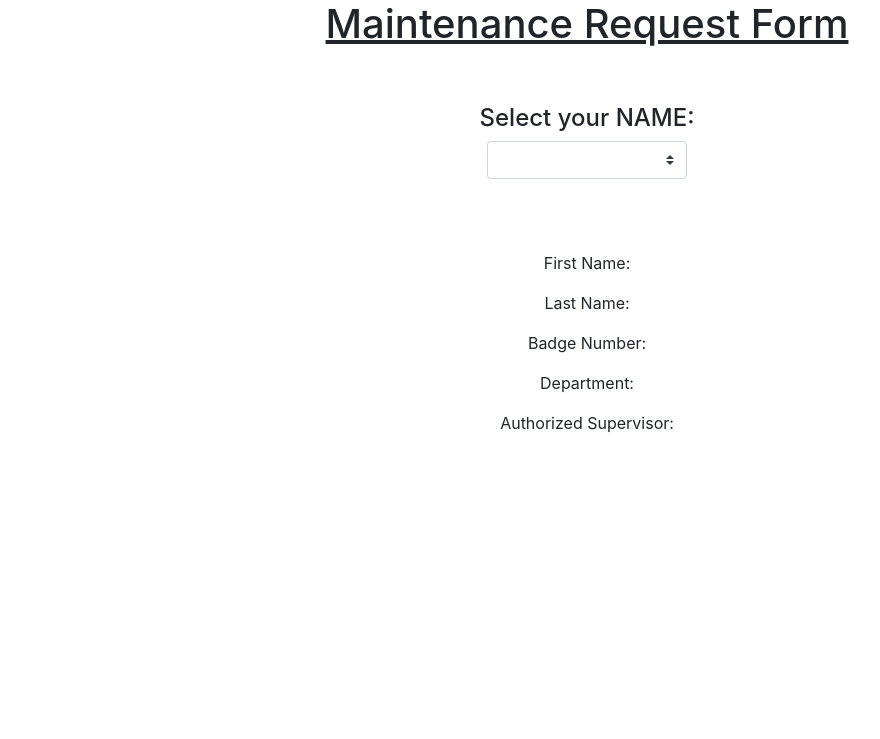
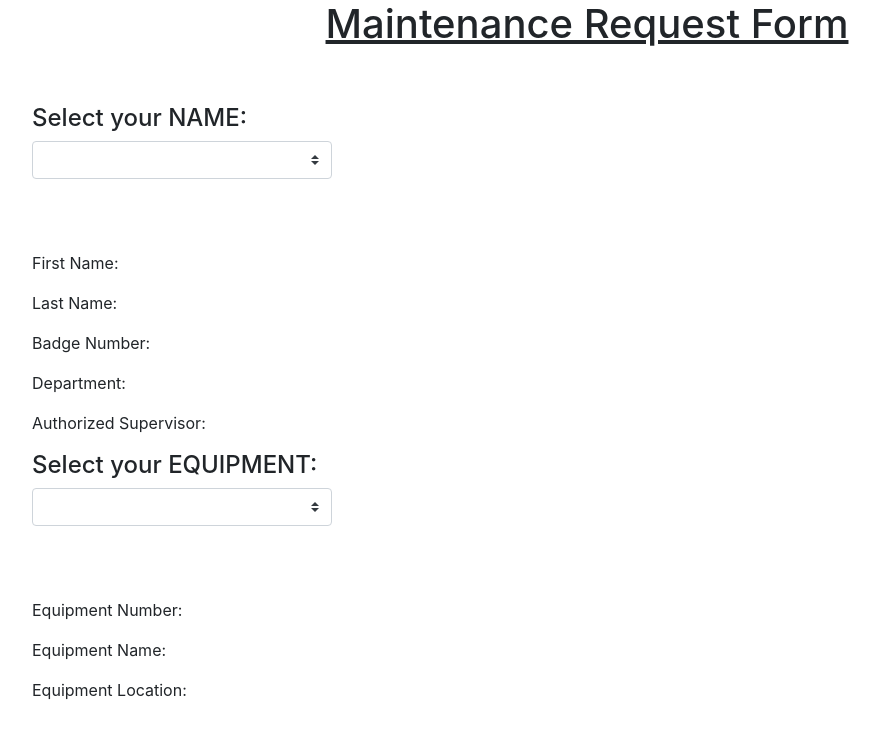
Before and after one commit to doshig/Maintenance-Request-App, a Django app: a page that uses MTRApp/MaintenanceRequestApp/templates/home.html in a window 1280 px wide. Shown: the top 739 px of the page, without its empty margins (53-933 px from the left). Run offline with Django 3.2, Linux system fonts and the light colour scheme; data comes from the database, SQL or seed files in the repository; lists and menus that the app fills with data are empty; some libraries are stand-ins or nearby versions.

Commit message:
added equipment data to HTML and staticJS and stylized with CSS a bit

```diff
--- a/MTRApp/MaintenanceRequestApp/static/static.js
+++ b/MTRApp/MaintenanceRequestApp/static/static.js
@@ -3,10 +3,37 @@
     angular.module('MRApp.demo', []).controller('MRAppController', ['$scope', '$http', DataFunction])
 
     function DataFunction($scope, $http) {
+
         $scope.MyData = [];
         $http.get('/mra/employee').then(function(response){
             $scope.MyData = response.data;
             // console.log(response.data)
         });
+        $scope.MyDataEquipment = [];
+        $http.get('/mra/equipment').then(function(response){
+            $scope.MyDataEquipment = response.data;
+            // console.log(response.data)
+            console.log($scope.MyDataEquipment)
+        });
+
+
+
+
+
+
     }
 }());
+
+
+// (function() {
+//     'use strict';
+//     angular.module('MRApp.demo', []).controller('MRAppControllerEquipment', ['$scope', '$http', EquipmentFunction])
+
+//     function DataFunction($scope, $http) {
+//         $scope.MyDataEquipment = [];
+//         $http.get('/mra/equipment').then(function(response){
+//             $scope.MyDataEquipment = response.data;
+//             // console.log(response.data)
+//         });
+//     }
+// }());
--- a/MTRApp/MaintenanceRequestApp/static/styles.css
+++ b/MTRApp/MaintenanceRequestApp/static/styles.css
@@ -1,3 +1,3 @@
 .dropdown-specs {
-    width: 200px;
+    width: 300px;
 }
--- a/MTRApp/MaintenanceRequestApp/templates/home.html
+++ b/MTRApp/MaintenanceRequestApp/templates/home.html
@@ -22,19 +22,23 @@
     <script src="https://cdn.jsdelivr.net/npm/popper.js@1.16.0/dist/umd/popper.min.js" integrity="sha384-Q6E9RHvbIyZFJoft+2mJbHaEWldlvI9IOYy5n3zV9zzTtmI3UksdQRVvoxMfooAo" crossorigin="anonymous"></script>
     <script src="https://stackpath.bootstrapcdn.com/bootstrap/4.4.1/js/bootstrap.min.js" integrity="sha384-wfSDF2E50Y2D1uUdj0O3uMBJnjuUD4Ih7YwaYd1iqfktj0Uod8GCExl3Og8ifwB6" crossorigin="anonymous"></script>
     <script src='https://ajax.googleapis.com/ajax/libs/angularjs/1.7.9/angular.min.js'></script>
-    <script src={% static "/static.js" %}></script>
+    <script>document.write('<script src="{% static 'static.js' %}?ver=' + Math.floor(Math.random() * 100) + '"\><\/script>');</script>
+    <!-- <script src={% static "/static.js" %}></script> -->
   </br>
 </br>
 
     {% verbatim %}
-    <div class="row" ng-controller="MRAppController">
-        <div class="container">
-        <div align="center" class="col-sm-12">
+
+    <div class="container">
+        <div class="row">
+    <div ng-controller="MRAppController">
+
+        <div align="left" class="col-sm-12">
             <!-- <select class="custom-select"> -->
             <!-- <option selected>Select your first name</option> -->
             <!-- <option ng-repeat="x in MyData">{{ x.first_name }}</option> -->
-            </select>
-            <h4 align="center">Select your NAME:</h4>
+            <!-- </select> -->
+            <h4 align="left">Select your NAME:</h4>
             <select class="custom-select dropdown-specs" ng-model="firstnamedata" ng-options="x.first_name + ' ' + x.last_name for x in MyData"></select>
         </div>
     </br>
@@ -63,18 +67,37 @@
         </div> -->
     </br>
     </br>
-        <div align="center" class="col-sm-12">
+        <div align="left" class="col-sm-12">
             <p>First Name: <b>{{ firstnamedata.first_name}}</b></p>
             <p>Last Name: <b>{{ firstnamedata.last_name}}</b></p>
             <p>Badge Number: <b>{{ firstnamedata.badge_number}}</b></p>
             <p>Department: <b>{{ firstnamedata.department}}</b></p>
             <p>Authorized Supervisor: <b>{{ firstnamedata.authorized_supervisor}}</b></p>
         </div>
-    </div>
-    </div>
+
+            <div class="row">
+                <div class="container">
+                <div align="left" class="col-sm-12">
+                    <h4 align="left">Select your EQUIPMENT:</h4>
+                    <select class="custom-select dropdown-specs" ng-model="equipmentdata" ng-options="y.equipment_number for y in MyDataEquipment"></select>
+
+                </div>
+
+            </br>
+            </br>
+            </br>
 
 
+                <div align="left" class="col-sm-12">
+                    <p>Equipment Number: <b>{{ equipmentdata.equipment_number }}</b></p>
+                    <p>Equipment Name: <b>{{ equipmentdata.equipment_name }}</b></p>
+                    <p>Equipment Location: <b>{{ equipmentdata.equipment_location }}</b></p>
+                </div>
+</div>
+</div>
+
     {% endverbatim %}
-    </div>
+
+
   </body>
 </html>
```
